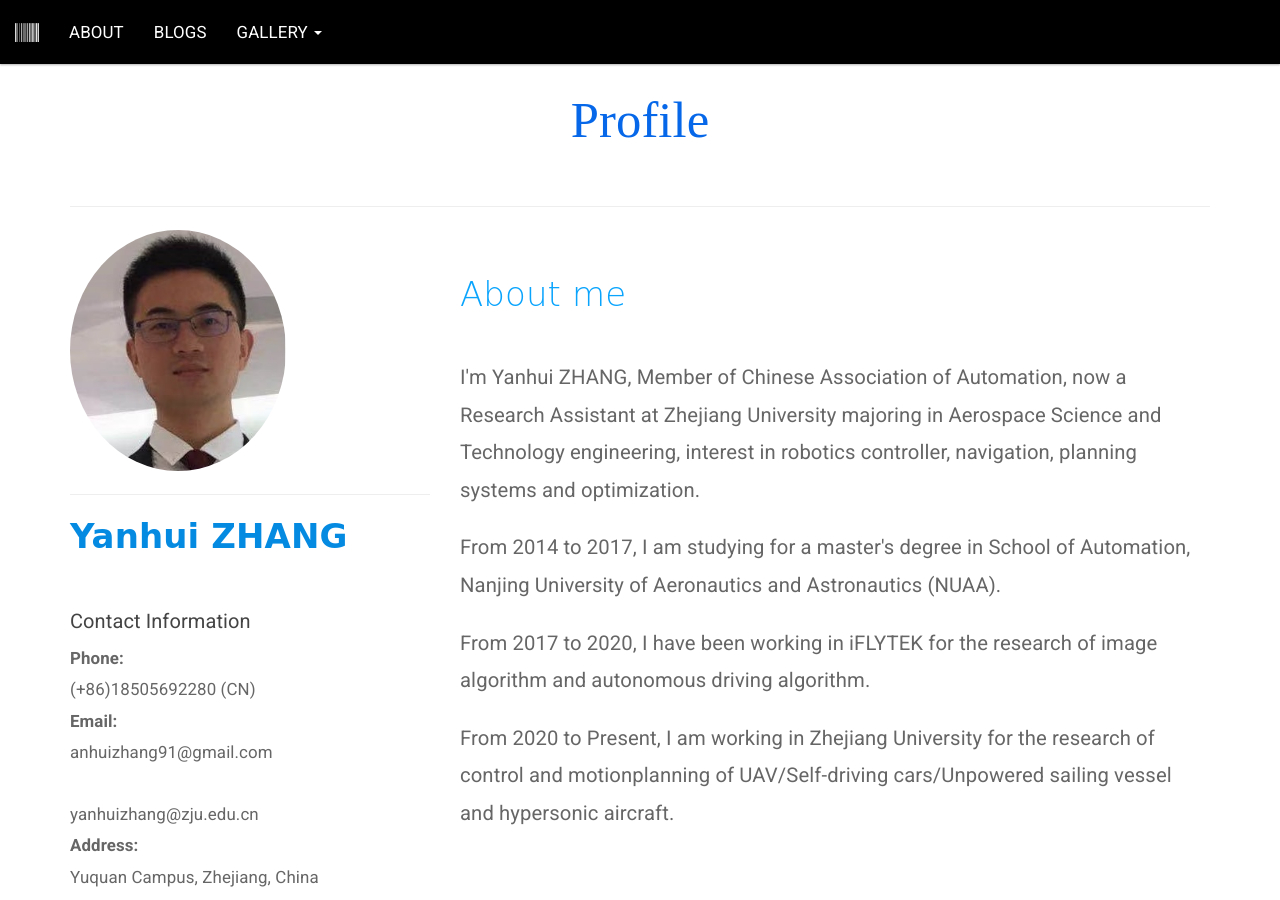
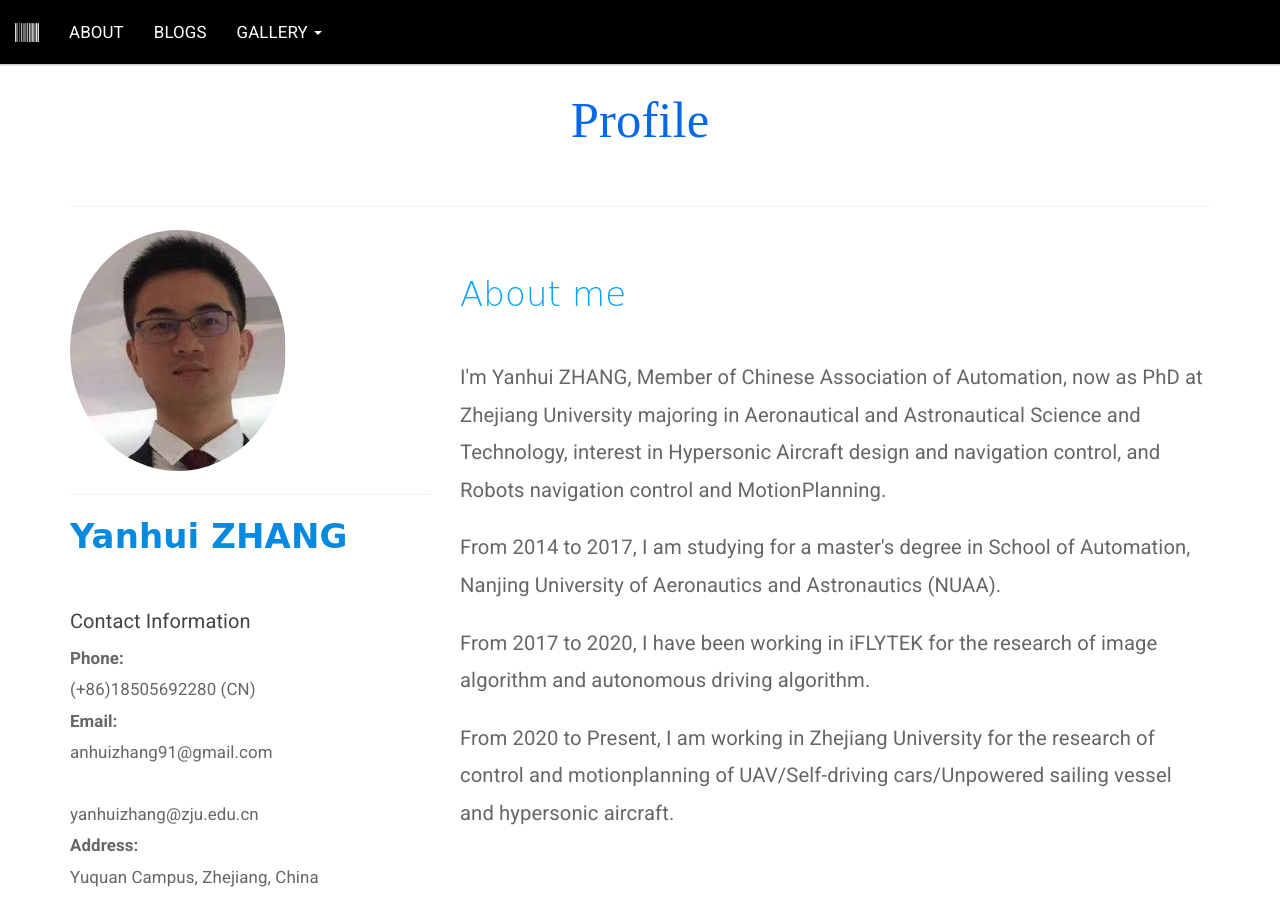
Before and after one commit to ayan1991/ayan1991.github.io, a Jekyll site: the page built from _pages/about.html, in a window 1280 px wide and 900 px high. Built offline with Jekyll 4.4.1, drawn with Linux system fonts in a browser that asks for light colours.

Commit message:
[update]

```diff
--- a/_pages/about.html
+++ b/_pages/about.html
@@ -114,7 +114,7 @@ permalink: /about/
 						<br/>
 						<h3 class="subtitle">About me</h3>
 						<br/>
-						<p class = "extra-roles">I'm Yanhui ZHANG, Member of Chinese Association of Automation, now a Research Assistant at Zhejiang University majoring in Aerospace Science and Technology engineering, interest in robotics controller, navigation, planning systems and optimization.</p>
+						<p class = "extra-roles">I'm Yanhui ZHANG, Member of Chinese Association of Automation, now as PhD at Zhejiang University majoring in Aeronautical and Astronautical Science and Technology, interest in Hypersonic Aircraft design and navigation control, and Robots navigation control and MotionPlanning.</p>
 
 						<p class = "extra-roles" >
 							From 2014 to 2017, I am studying for a master's degree in School of Automation, Nanjing University of Aeronautics and Astronautics (NUAA).
```
